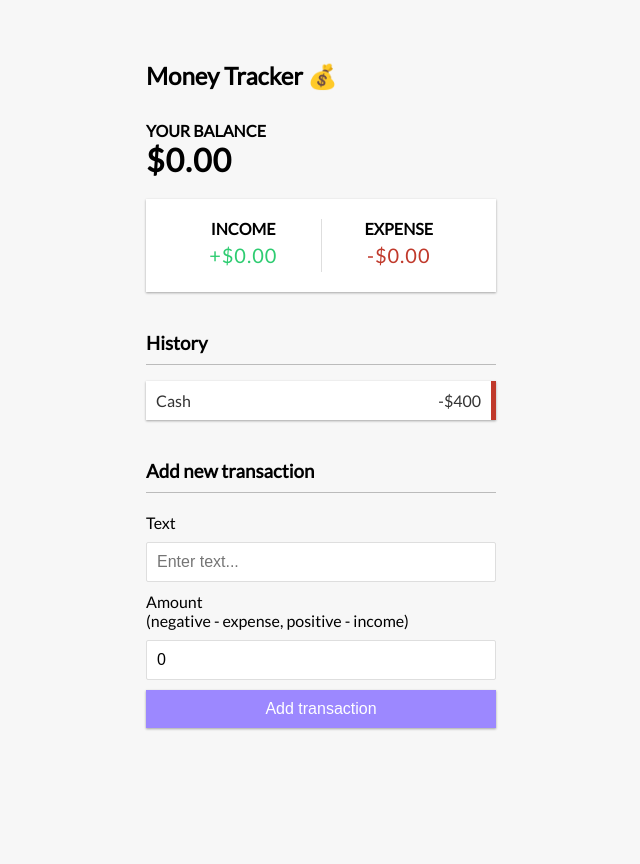
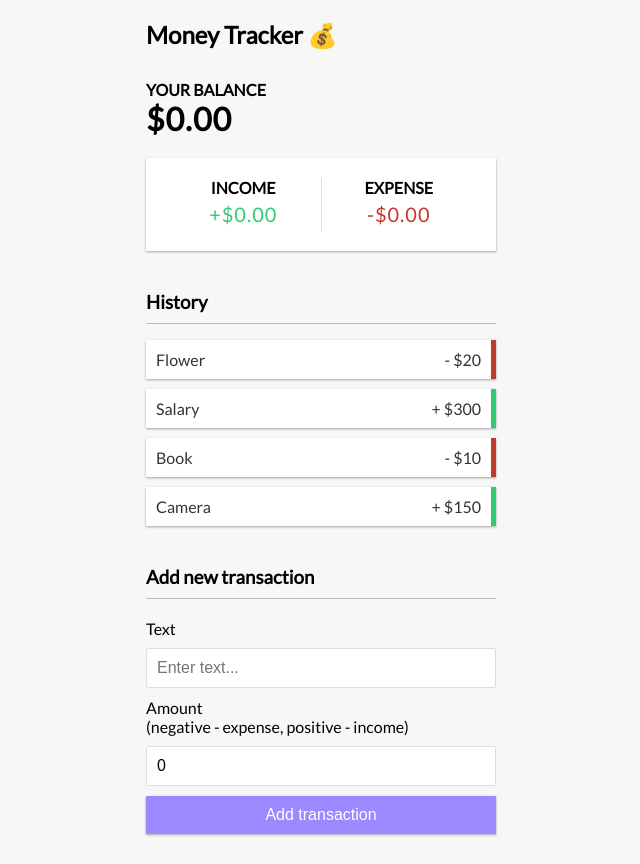
Before and after one commit to Arecio3/shmoney-tracker, a React (Create React App) app: page / in a window 1280 px wide. Shown: the whole page, without its empty margins (319-959 px from the left). Before the commit the page ends 800 px from the top, so only its background shows below. Built offline with nearby package versions, Linux system fonts and the light colour scheme.

Commit message:
Added context API and dynamic style for transactions

```diff
--- a/src/App.js
+++ b/src/App.js
@@ -5,9 +5,11 @@
 import TransactionList from './components/TransactionList';
 import AddTransaction from './components/AddTransaction';
 
+import { GlobalProvider } from './context/GlobalState';
+
 function App() {
   return (
-    <div className="App">
+    <GlobalProvider>
       <Header />
       <div className="container">
         <Balance />
@@ -15,7 +17,7 @@
         <TransactionList />
         <AddTransaction />
       </div>
-    </div>
+    </GlobalProvider>
   );
 }
 
--- /dev/null
+++ b/src/components/Transaction.js
@@ -0,0 +1,13 @@
+import React from 'react'
+
+const Transaction = ({transaction}) => {
+    const sign = transaction.amount < 0 ? '-' : '+';
+  return (
+
+    <li className={transaction.amount < 0 ? 'minus' : 'plus'}>
+    {transaction.text}<span>{sign} ${Math.abs(transaction.amount)}</span><button className="delete-btn">x</button>
+  </li>
+  )
+}
+
+export default Transaction
--- a/src/components/TransactionList.js
+++ b/src/components/TransactionList.js
@@ -1,13 +1,16 @@
-import React from 'react'
+import React, { useContext } from 'react'
+import { GlobalContext } from '../context/GlobalState'
+import Transaction from './Transaction';
 
 const TransactionList = () => {
+  const { transactions } = useContext(GlobalContext);
+
   return (
     <div>
          <h3>History</h3>
       <ul className="list">
-        <li className="minus">
-          Cash <span>-$400</span><button className="delete-btn">x</button>
-        </li>
+        {transactions.map(transaction => ( <Transaction transaction={transaction} key={transaction.id}/>))}
+
       </ul>
     </div>
   )
--- /dev/null
+++ b/src/context/AppReducer.js
@@ -0,0 +1,7 @@
+// Specify how app state changes in response to certain actions to Context
+export default (state, action) => {
+    switch(action.type) {
+        default:
+            return state;
+    }
+}
--- /dev/null
+++ b/src/context/GlobalState.js
@@ -0,0 +1,24 @@
+import React, {createContext, useReducer} from "react";
+import AppReducer from './AppReducer';
+// initial state
+const initialState = {
+    transactions: [
+   { id: 1, text: 'Flower', amount: -20 },
+   { id: 2, text: 'Salary', amount: 300 },
+   { id: 3, text: 'Book', amount: -10 },
+   { id: 4, text: 'Camera', amount: 150 }
+    ]
+}
+
+// Create context
+export const GlobalContext = createContext(initialState);
+
+// Provider (Gives access throughout app)
+export const GlobalProvider = ({ children }) => {
+    const [state, dispatch] = useReducer(AppReducer, initialState);
+
+    return (
+    <GlobalContext.Provider value={{transactions:state.transactions}}>
+        {children}
+    </GlobalContext.Provider>)
+}
```
